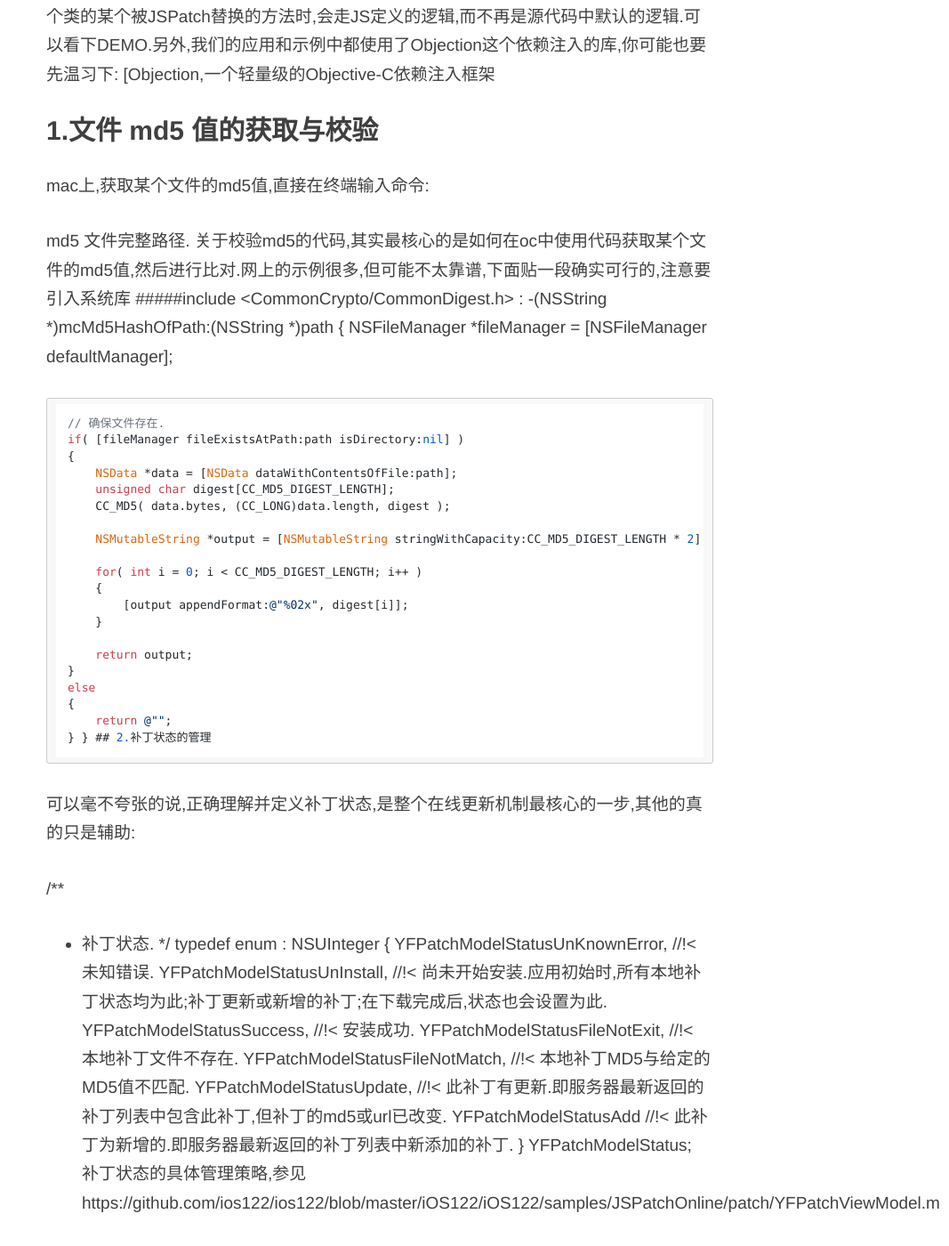
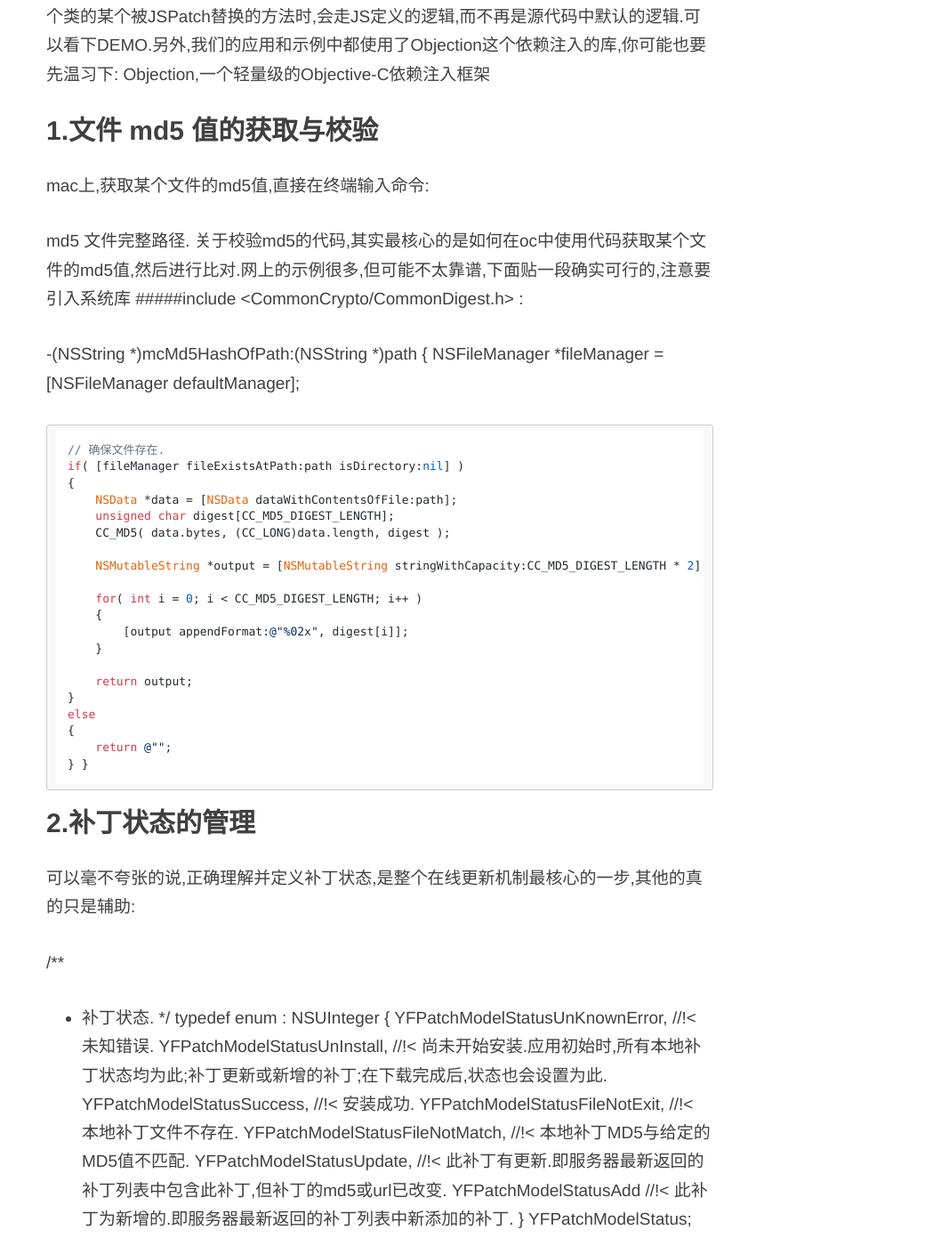
Before and after one commit to DevDragonLi/devdragonli.github.io, a Jekyll site: the page built from _posts/2017-02-24-关于使用JSPatch几个技术点的分析与实现.md, in a window 1280 px wide and 1400 px high, scrolled down 721 px. Shown: the whole window at 89% size, without its empty margins (213-1280 px from the left). Built offline with Jekyll 4.4.1, drawn with Linux system fonts in a browser that asks for light colours; nearby versions of some CDN libraries; comment, search, counter and statistics services are not loaded; some of the changed text lies outside the part shown.

Commit message:
JSPatch update
JSPatch update  Desc

```diff
--- a/_posts/2017-02-24-关于使用JSPatch几个技术点的分析与实现.md
+++ b/_posts/2017-02-24-关于使用JSPatch几个技术点的分析与实现.md
@@ -12,7 +12,7 @@ description: 关于使用JSPatch几个技术点的分析与实现.
 
 基本实现原理
 
-安装本地所有补丁 --> 联网更新补丁信息,并安装有更新或新增加的补丁.注意此处的安装,指的是执行以下JS文件中的代码.此段代码会替换某个类的默认实现.当App运行到需要某个类的某个被JSPatch替换的方法时,会走JS定义的逻辑,而不再是源代码中默认的逻辑.可以看下DEMO.另外,我们的应用和示例中都使用了Objection这个依赖注入的库,你可能也要先温习下: [Objection,一个轻量级的Objective-C依赖注入框架
+安装本地所有补丁 --> 联网更新补丁信息,并安装有更新或新增加的补丁.注意此处的安装,指的是执行以下JS文件中的代码.此段代码会替换某个类的默认实现.当App运行到需要某个类的某个被JSPatch替换的方法时,会走JS定义的逻辑,而不再是源代码中默认的逻辑.可以看下DEMO.另外,我们的应用和示例中都使用了Objection这个依赖注入的库,你可能也要先温习下: Objection,一个轻量级的Objective-C依赖注入框架
 
 
 ## 1.文件 md5 值的获取与校验
@@ -22,6 +22,7 @@ mac上,获取某个文件的md5值,直接在终端输入命令:
 md5 文件完整路径.
 关于校验md5的代码,其实最核心的是如何在oc中使用代码获取某个文件的md5值,然后进行比对.网上的示例很多,但可能不太靠谱,下面贴一段确实可行的,注意要引入系统库
 #####include <CommonCrypto/CommonDigest.h> :
+
 -(NSString *)mcMd5HashOfPath:(NSString *)path
 {
     NSFileManager *fileManager = [NSFileManager defaultManager];
@@ -47,6 +48,8 @@ md5 文件完整路径.
         return @"";
     }
 }
+
+
 ## 2.补丁状态的管理
 
 可以毫不夸张的说,正确理解并定义补丁状态,是整个在线更新机制最核心的一步,其他的真的只是辅助:
@@ -63,7 +66,8 @@ typedef enum : NSUInteger {
     YFPatchModelStatusUpdate, //!< 此补丁有更新.即服务器最新返回的补丁列表中包含此补丁,但补丁的md5或url已改变.
     YFPatchModelStatusAdd //!< 此补丁为新增的.即服务器最新返回的补丁列表中新添加的补丁.
 } YFPatchModelStatus;
-补丁状态的具体管理策略,参见https://github.com/ios122/ios122/blob/master/iOS122/iOS122/samples/JSPatchOnline/patch/YFPatchViewModel.m
+
+
 
 如何在本地测试JS可用性
 
```
